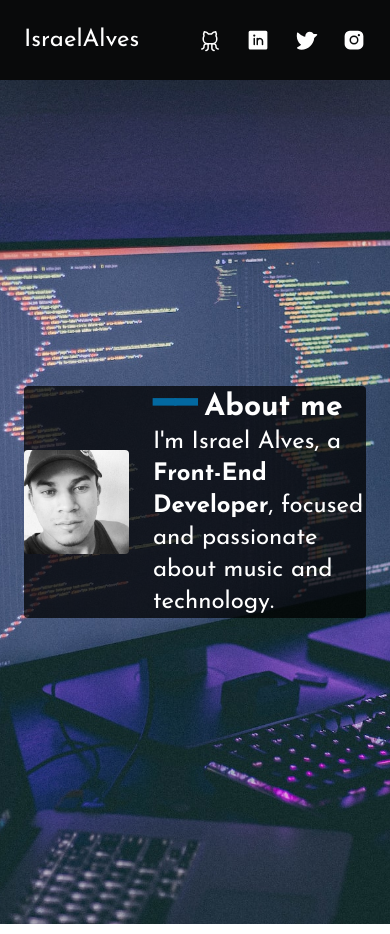
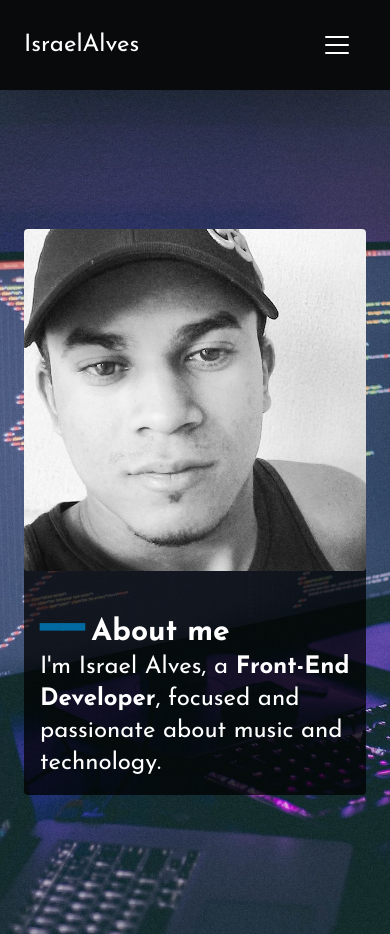
Before and after one commit to raelalves182/portfolio, a Next.js app: page /about in a window 390 px wide. Built offline with nearby package versions, Linux system fonts and the light colour scheme.

Commit message:
feat: menu mobile

```diff
--- a/src/app/about/page.tsx
+++ b/src/app/about/page.tsx
@@ -7,7 +7,7 @@ function about() {
   return (
     <section className="bg-hero-pattern bg-no-repeat bg-cover bg-center h-screen">
       <div className="container max-w-6xl px-6 m-auto h-full flex justify-center">
-        <div className="flex items-center gap-6 bg-black bg-opacity-75 m-auto rounded">
+        <div className="flex items-center flex-wrap md:flex-nowrap gap-6 bg-black bg-opacity-75 m-auto rounded">
           <div>
             <Image
               className="rounded grayscale"
@@ -17,7 +17,7 @@ function about() {
               height={500}
             />
           </div>
-          <div>
+          <div className="p-4">
             <h1 className="text-3xl text-white font-bold before:content-['━━'] before:text-sky-700 before:text-4xl before:mr-2">
               About me
             </h1>
--- a/src/app/page.tsx
+++ b/src/app/page.tsx
@@ -7,7 +7,7 @@ export default function Home() {
       <main>
         <section className="bg-hero-pattern bg-no-repeat bg-cover bg-center h-screen">
           <div className="container max-w-6xl px-6 m-auto h-full flex justify-center">
-            <div className="max-w-5xl m-auto p-16 rounded-[32px] bg-black bg-opacity-75">
+            <div className="max-w-5xl m-auto p-6 sm:p-16 rounded-[32px] bg-black bg-opacity-75">
               <h1 className="text-6xl text-[#DDDADC] font-bold">Hi, I&apos;m Israel Alves.</h1>
 
               <p className="text-2xl text-[#DDDADC] my-8">Dev In Training | Front-end Developer</p>
--- a/src/components/Header.tsx
+++ b/src/components/Header.tsx
@@ -1,42 +1,56 @@
 "use client"
 
-import React from 'react';
+import React, { useState } from 'react';
 import Link from 'next/link';
-import { GithubLogo, InstagramLogo, LinkedinLogo, TwitterLogo } from 'phosphor-react';
+import { GithubLogo, InstagramLogo, LinkedinLogo, List, TwitterLogo } from 'phosphor-react';
 
 const Header = () => {
+  const [navOpen, setNavOpen] = useState(false);
+
   return (
     <header className="flex items-center h-auto w-full bg-[#090A0B]">
       <div className="container max-w-6xl px-6 m-auto shadow-3xl">
-        <nav className="flex justify-between py-6">
-          <div className="text-white text-2xl">
+        <nav className="relative flex-wrap sm:static flex justify-between py-6">
+          <div className="text-white text-2xl flex w-full sm:w-auto justify-between items-center">
             <Link title="israelalves" href="/">
               IsraelAlves
             </Link>
+
+            <button onClick={() => setNavOpen(!navOpen)}
+              className="text-white cursor-pointer text-xl leading-none px-3 py-1 border border-solid border-transparent rounded bg-transparent block sm:hidden outline-none focus:outline-none"
+            >
+              <List size={32} />
+            </button>
           </div>
 
-          <ul className="flex items-center gap-6">
+          <div className={"sm:flex flex-grow items-center" + (navOpen ? " flex" : " hidden")} >
+            <ul className="flex flex-col sm:flex-row sm:ml-auto sm:gap-6" id="navbar-default">
               <li>
-              <Link title="github" href="https://github.com/raelalves182" target="_blank">
+                <Link className="py-2 px-3 flex items-center text-white text-xs uppercase hover:opacity-75" title="github" href="https://github.com/raelalves182" target="_blank">
                   <GithubLogo size={24} color="white" />
+                  <span className="ml-2 sm:hidden">Github</span>
                 </Link>
               </li>
               <li>
-              <Link title="linkedin" href="https://www.linkedin.com/in/israel-alves-dev" target="_blank">
+                <Link className="py-2 px-3 flex items-center text-white text-xs uppercase hover:opacity-75" title="linkedin" href="https://www.linkedin.com/in/israel-alves-dev" target="_blank">
                   <LinkedinLogo size={24} weight="fill" color="white" />
+                  <span className="ml-2 sm:hidden">Linkedin</span>
                 </Link>
               </li>
               <li>
-              <Link title="twitter" href="https://twitter.com/IsraelAlves182" target="_blank">
+                <Link className="py-2 px-3 flex items-center text-white text-xs uppercase hover:opacity-75" title="twitter" href="https://twitter.com/IsraelAlves182" target="_blank">
                   <TwitterLogo size={24} weight="fill" color="white" />
+                  <span className="ml-2 sm:hidden">Twitter</span>
                 </Link>
               </li>
               <li>
-              <Link title="instagram" href="https://www.instagram.com/_israelalves" target="_blank">
+                <Link className="py-2 px-3 flex items-center text-white text-xs uppercase hover:opacity-75" title="instagram" href="https://www.instagram.com/_israelalves" target="_blank">
                   <InstagramLogo size={24} weight="fill" color="white" />
+                  <span className="ml-2 sm:hidden">Instagram</span>
                 </Link>
               </li>
             </ul>
+          </div>
         </nav>
       </div>
     </header>
```
Lines whose indentation alone changed are shown as unchanged.
